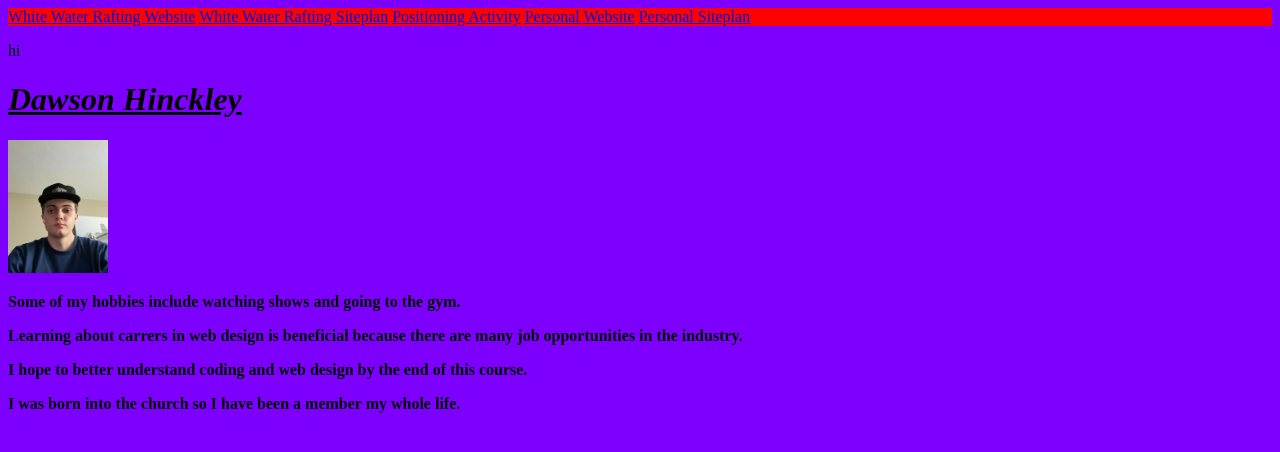
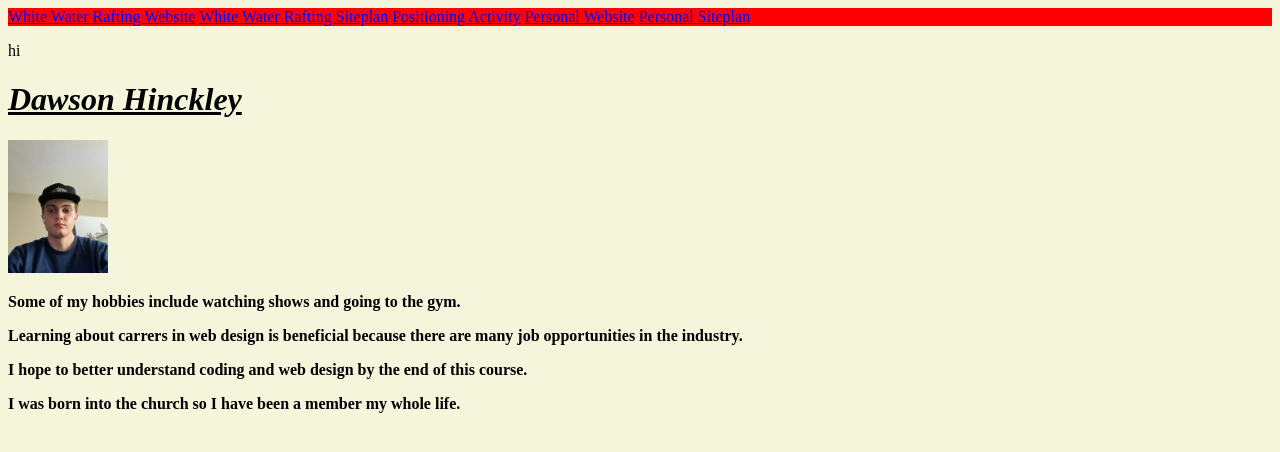
Before and after one commit to DawsGithub/wdd130, a plain HTML site: page index.html in a window 1280 px wide. Drawn offline with Linux system fonts and the light colour scheme.

Commit message:
beige boi

```diff
--- a/index.html
+++ b/index.html
@@ -5,7 +5,7 @@
     <meta name="viewport" content="width=device-width, initial-scale=1.0">
     <title>WDD130 | Home</title>
 </head>
-<body style="background-color:#7D00FF;">
+<body style="background-color:beige;">
     <nav style="background-color:red;">
         <a href="wwr/index.html">White Water Rafting Website</a>
         <a href="wwr/site-plan-rafting.html">White Water Rafting Siteplan</a>
```
